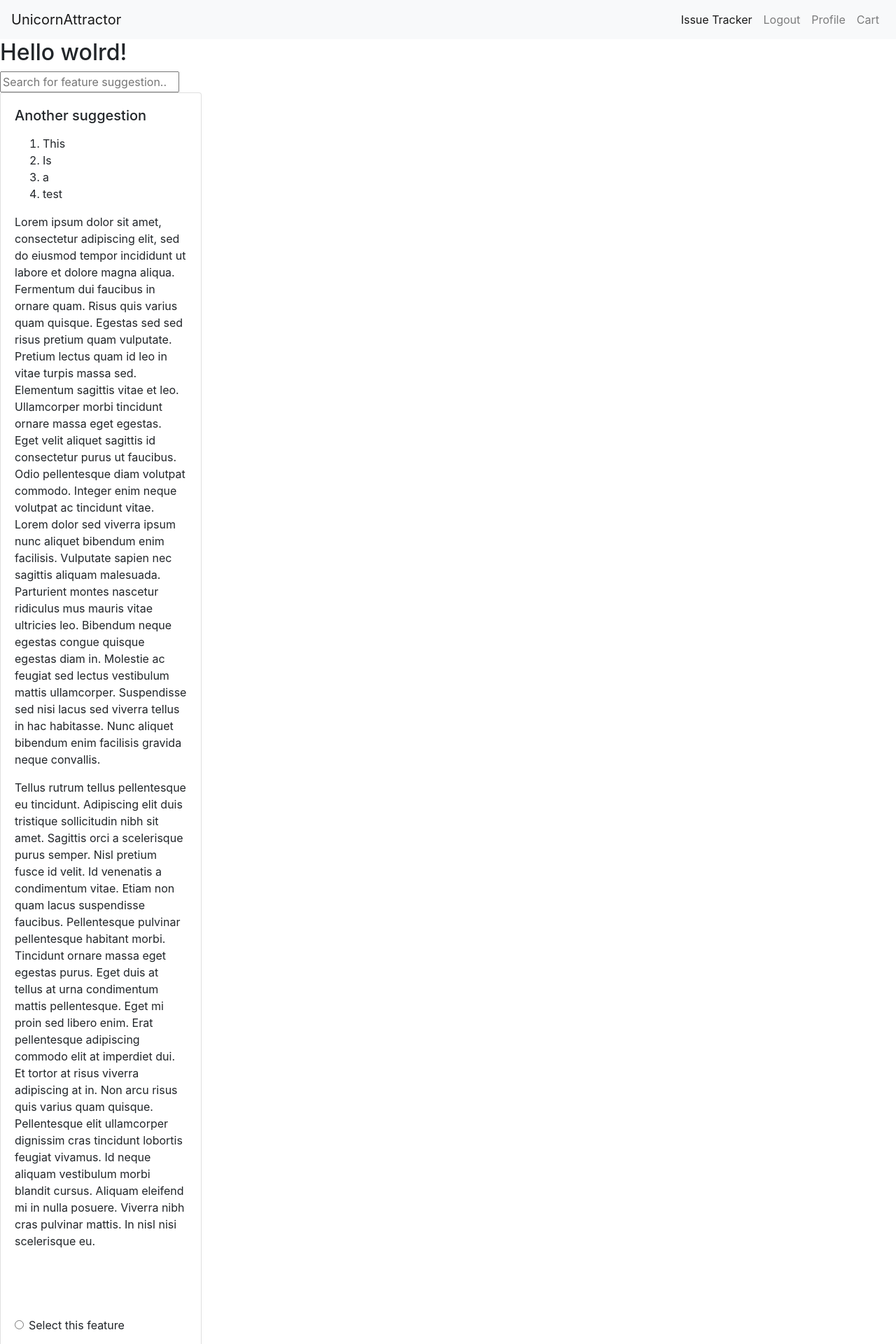
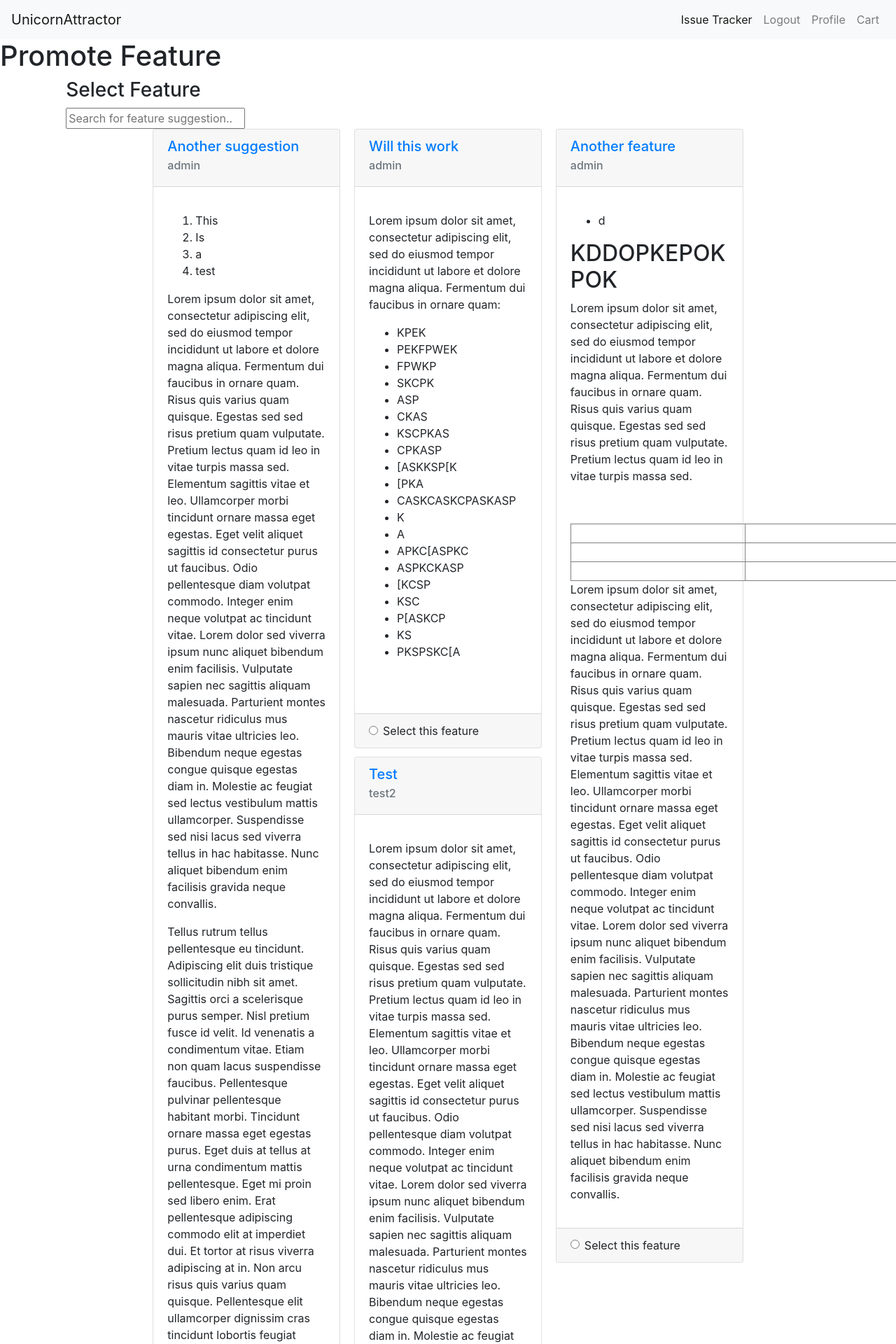
Before and after one commit to Paddywc/milestone-project-5, a Django app: page /suggestions/promote in a window 1280 px wide. Shown: the top 1920 px of the page at 70% size. Run offline with Django 3.2, Linux system fonts and the light colour scheme; a user stored in the database is signed in; data comes from the database, SQL or seed files in the repository; both versions use the stored data as it was after the commit; some libraries are stand-ins or nearby versions.

Commit message:
style promote feature page

```diff
--- a/market/templates/cart.html
+++ b/market/templates/cart.html
@@ -42,10 +42,9 @@
 <div class="row">
   <div class="col-8 offset-2">
 
-    <div class="alert alert-warning alert-dismissible fade show" role="alert">
+    <div class="alert alert-warning show" role="alert">
   <strong>Cart Total: </strong>€{{ cart.get_total_price }}
     <a href="{% url 'pay' %}" class="btn checkout-btn btn-primary">Checkout</a>
-  </button>
 </div>
 </div>
 </div>
--- a/usersuggestions/templates/promote_feature.html
+++ b/usersuggestions/templates/promote_feature.html
@@ -3,55 +3,88 @@
 
 {% block content %}
 
+<main id="promote-feature">
 
-<h2>Hello wolrd!</h2>
-<input type="text" id="searhFeature"  placeholder="Search for feature suggestion..">
+<h1 id="header">Promote Feature</h1>
 
+<div class="row">
+
+<div class="offset-1">
+    <h3 class="section-header">Select Feature</h3>
+<input type="text" id="searchFeature"  placeholder="Search for feature suggestion..">
+</div>
+</div>
+
+     <div class="row">
+            <div class="col-xs-10 col-md-8 offset-xs-1 offset-md-2">
 <form method="POST" id="featureSuggestionForm">
 
         {% csrf_token %}
 
+<div class="card-columns">
 
 {% for feature in features %}
+<div class="card" >
+    <div class="card-header">
+    <h5 class="card-title">    <td><a target="_blank" href="{% url 'view_suggestion' feature.id %}">{{ feature.title }}</a> </td></h5>
+     <h6 class="card-subtitle mb-2 text-muted">{{ feature.user }}</h6>
+</div>
+     <div class="card-body">
 
-<div class="card" style="width: 18rem;">
-  <div class="card-body">
-    <h5 class="card-title">{{ feature.title }}</h5>
+    <div class="suggestion-details">
     <p class="card-text">{{ feature.details|safe }}</p>
+    </div>
+    </div>
+  <div class="card-footer">
     <div class="form-check">
    <input class="form-check-input" type="radio" required name="featureSuggestion"id="{{ feature.id }}" value="{{ feature.id }}" >
   <label class="form-check-label" >
     Select this feature
   </label>
-</div>
   </div>
 </div>
+</div>
 {% endfor %}
+</div>
 
   <div class="form-group">
-    <label for="promotionDays">Days Promoted</label>
+    <label for="promotionDays">Promotion Time</label>
     <select class="form-control" id="promotionDays" name="promotionDays" required>
-      <option value=1>1: {{ prices.1 }} coins</option>
-      <option value=2>2: {{ prices.2 }} coins {{ discount_rates.2 }}%off</option>
-      <option value=3>3: {{ prices.3 }} coins {{ discount_rates.3 }}%off</option>
-      <option value=4>4: {{ prices.4 }} coins {{ discount_rates.4 }}%off</option>
-      <option value=5>5: {{ prices.5 }} coins {{ discount_rates.5 }}%off</option>
+      <option value=1>1 day: {{ prices.1 }} coins</option>
+      <option value=2>2 days: {{ prices.2 }} coins <span class="discount">({{ discount_rates.2 }}% off)</span></option>
+      <option value=3>3 days: {{ prices.3 }} coins <span class="discount">({{ discount_rates.3 }}% off)</span></option>
+      <option value=4>4 days: {{ prices.4 }} coins <span class="discount">({{ discount_rates.4 }}% off)</span></option>
+      <option value=5>5 days: {{ prices.5 }} coins<span class="discount"> ({{ discount_rates.5 }}% off)</span></option>
     </select>
   </div>
 
-      <label for="startDate">Start Date:</label>
+
+  <div class="form-row">
+
+<div class="col-xs-12 col-md-6">
+  <input class="form-control" id="startDate" type="date" required min="{{ tomorrow.year }}-0{{ tomorrow.month }}-{{ tomorrow.day }}" max="{{ max_date.year }}-0{{ max_date.month }}-{{ max_date.day }}"  value="{{ tomorrow.year }}-0{{ tomorrow.month }}-{{ tomorrow.day }}" name="startDate"/>
+  </div>
+  <div class="col-xs-12 col-md-6">
+<div class="form-control" id="endDate"></div>
+</div>
+</div>
 
 
-  <input id="startDate" type="date" required min="{{ tomorrow.year }}-0{{ tomorrow.month }}-{{ tomorrow.day }}" max="{{ max_date.year }}-0{{ max_date.month }}-{{ max_date.day }}"  value="{{ tomorrow.year }}-0{{ tomorrow.month }}-{{ tomorrow.day }}" name="startDate"/>
-<div id="endDate"></div>
+<div class="form-row">
 
-        <p>coins = {{ user_coins }}</p>
+    <div class="alert alert-warning  confirm-purchase-alert show" role="alert">
+  <strong>Coins: </strong>{{ user_coins }}
+  <div id="price">
+    </div>
+      <button type="submit" class="btn btn-primary" id="purchaseCoins" name="purchaseCoins">Purchase more coins</button>
+        <button type="submit" class="btn btn-primary" id="confirm">Confirm Purchase</button>
+
+</div>
+</div>
 
     <div id="price">
 
     </div>
-        <button type="submit" class="btn btn-primary" id="purchaseCoins" name="purchaseCoins">Purchase more coins</button>
-        <button type="submit" class="btn btn-primary" id="confirm">Confirm Purchase</button>
 
 
 
@@ -60,7 +93,7 @@
 
 // searchFunction code largely from: https://www.w3schools.com/jquery/jquery_filters.asp
 let searchFuntion = function(){
-  $("#searhFeature").on("keyup", function() {
+  $("#searchFeature").on("keyup", function() {
     var value = $(this).val().toLowerCase();
     $("#featureSuggestionForm .card").filter(function() {
       $(this).toggle($(this).text().toLowerCase().indexOf(value) > -1)
@@ -146,7 +179,7 @@ let showPrice = function(){
             price = {{ prices.1 }}
     }
 
-   $("#price").html("price: " + price);
+   $("#price").html("<strong>Price: </strong>" + price);
 }
     $("#promotionDays").change(function(){
         showAppropriateButton();
@@ -164,6 +197,8 @@ $(document).ready(function(){
 });
 
 </script>
-
+</div>
+</div>
+</main>
 
 {% endblock %}
```
Also changed, not shown: db.sqlite3.
